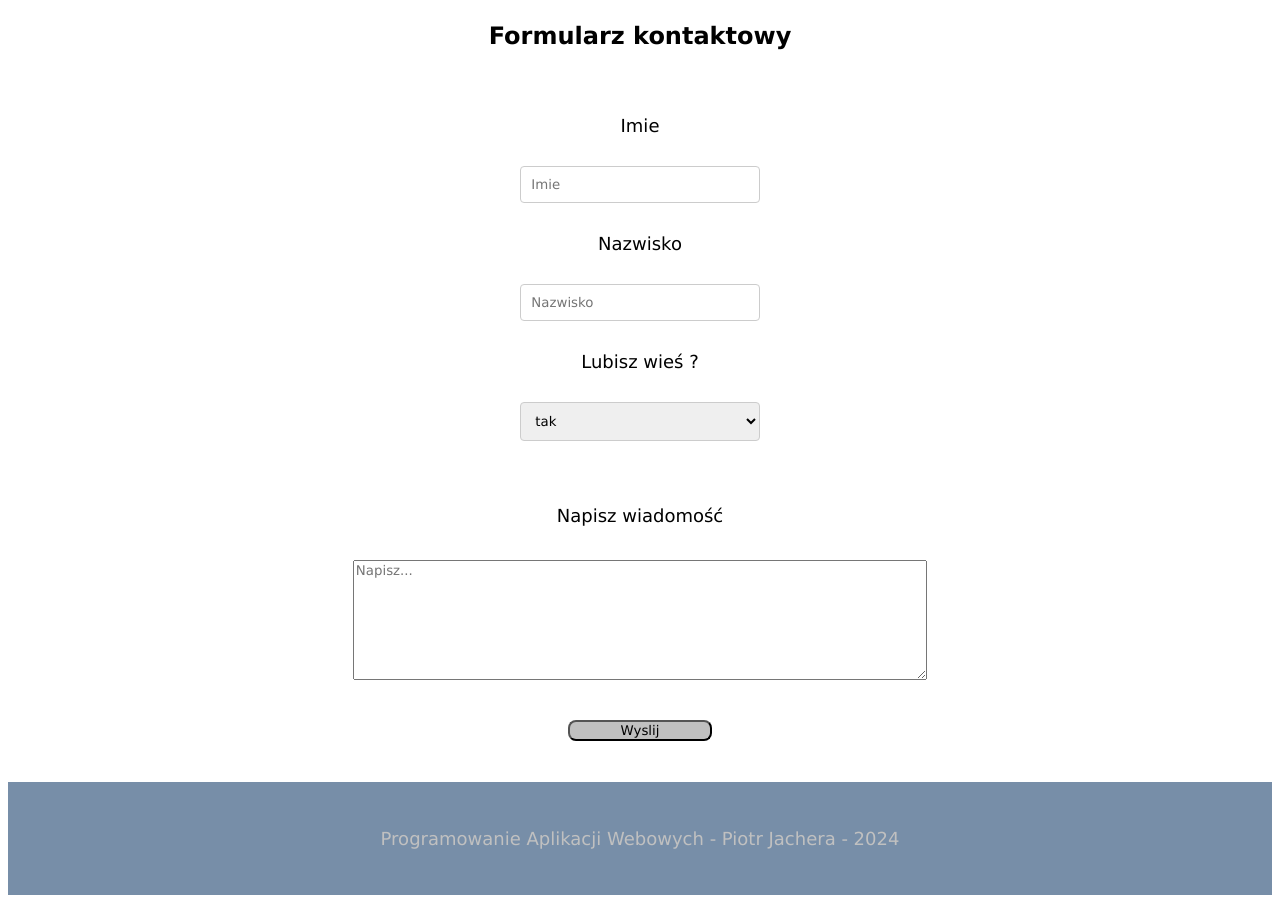
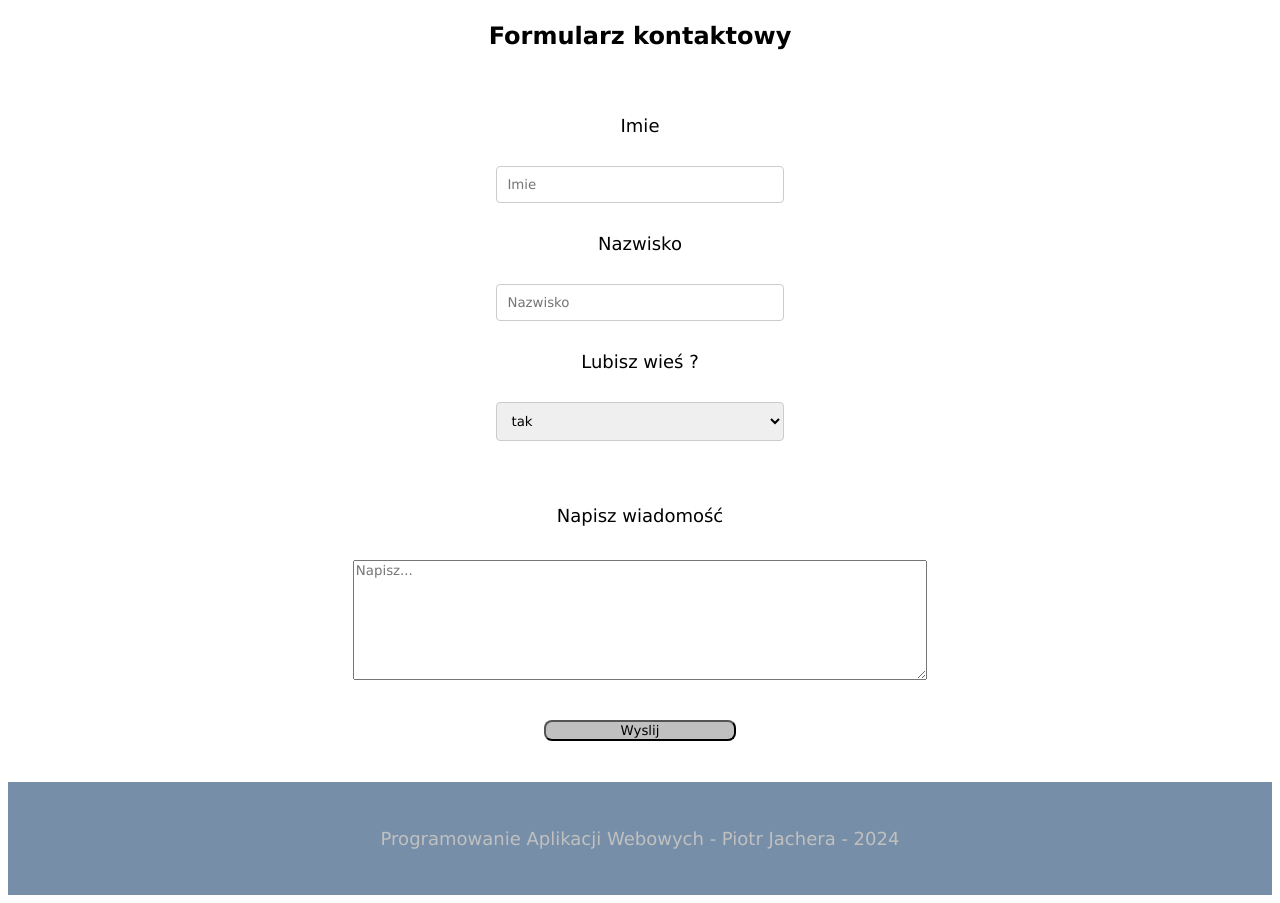
Before and after one commit to pjachera/www, a plain HTML site: page kontakt.html in a window 1280 px wide. Shown: the part 314-1217 px from the top of the page. Drawn offline with Linux system fonts and the light colour scheme.

Commit message:
changes in layout

```diff
--- a/layout.css
+++ b/layout.css
@@ -139,7 +139,7 @@ div {
 
 
 input[type=text], select {
-	width: 25%;
+	width: 30%;
 	padding: 10px;
 	margin: 30px;
 	display: inline-block;
@@ -149,7 +149,7 @@ input[type=text], select {
 }
 
 input[type=submit] {
-	width: 15%;
+	width: 20%;
 	background-color: #c0c0c0;
 	border-radius: 8px;
 	cursor: pointer;
```
